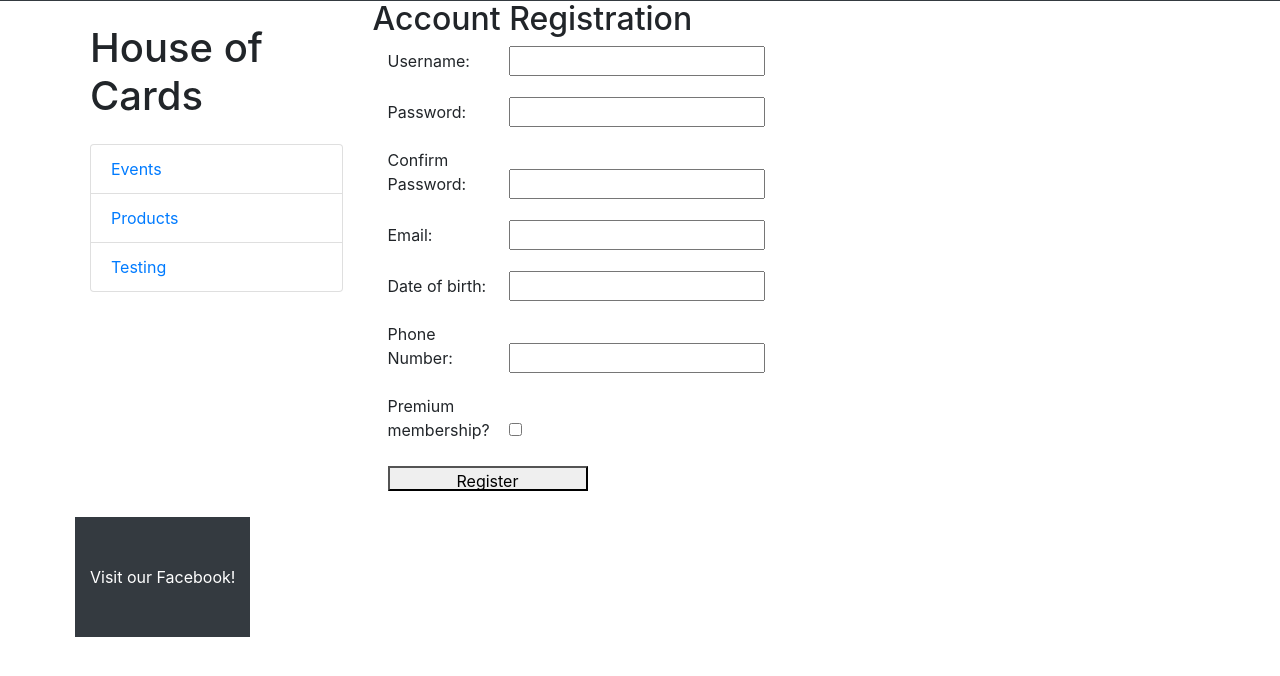
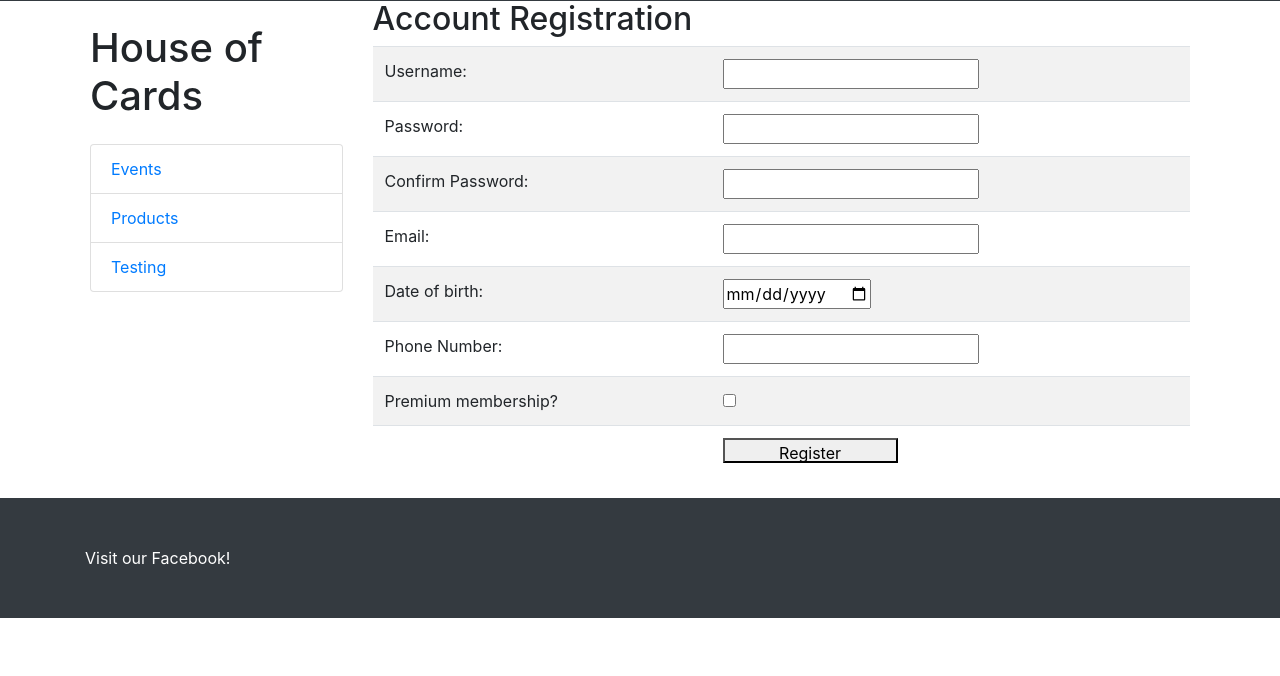
Before and after one commit to mupetmower/HouseOfCards, a Spring app: template src/main/resources/templates/userregister.html in a window 1280 px wide. Shown: the part 55-731 px from the top of the page. Run offline with Thymeleaf, Linux system fonts and the light colour scheme; the template is opened without the code that fills it, so the values that code supplies are empty; some of the project's set-up classes (security, data sources, template engines, error pages and the like) are left out, and stand-ins take their place; some libraries are stand-ins or nearby versions.

Commit message:
register update #892

```diff
--- a/src/main/resources/templates/userregister.html
+++ b/src/main/resources/templates/userregister.html
@@ -14,7 +14,8 @@
     source links are.  -->
 
     <!--/*/ <th:block th:include="fragments/headincludes :: head"></th:block> /*/-->
-
+    <!-- Bootstrap core CSS -->
+    <link href="../static/css/bootstrap.css"  th:href="@{/css/bootstrap.css}" rel="stylesheet">
 </head>
 <body>
 
@@ -40,16 +41,43 @@
 		<div class="col-lg-9">
 			<h2>Account Registration</h2>
 			<div>
-				<div class="form-group"> <label class="col-sm-2 control-label">Username: </label><input type="text" name="username"></div>
-				<div class="form-group"> <label class="col-sm-2 control-label">Password: </label><input type="text" name="password"></div>
-				<div class="form-group"> <label class="col-sm-2 control-label">Confirm Password: </label><input type="text" name="confirmpassword"></div>
-				<div class="form-group"> <label class="col-sm-2 control-label">Email: </label><input type="text" name="email"></div>
-				<div class="form-group"> <label class="col-sm-2 control-label">Date of birth: </label><input type="text" name="dateofbirth"></div>
-				<div class="form-group"> <label class="col-sm-2 control-label">Phone Number: </label><input type="text" name="phonenumber"></div>
-				<div class="form-group"> <label class="col-sm-2 control-label">Premium membership? </label><input type="checkbox" name="premium"></div>
-				<div class="form-group"> <label class="col-sm-2 control-label"><button type="button" name="register" style="height:25px;width:200px">Register</button></div>
 
 
+
+			<table class="table table-striped">
+				<tr>
+					<td>Username:</td>
+					<td><input type="text" name="username"></td>
+				</tr>
+				<tr>
+					<td>Password:</td>
+					<td><input type="text" name="password"></td>
+				</tr>
+				<tr>
+					<td>Confirm Password:</td>
+					<td><input type="text" name="confirmpassword"></td>
+				</tr>
+				<tr>
+					<td>Email:</td>
+					<td><input type="text" name="email"></td>
+				</tr>
+				<tr>
+					<td>Date of birth:</td>
+					<td><input type="date" name="dateofbirth"></td>
+				</tr>
+				<tr>
+					<td>Phone Number:</td>
+					<td><input type="text" name="phonenumber"></td>
+				</tr>
+				<tr>
+					<td>Premium membership? </td>
+					<td><input type="checkbox" name="premium"></td>
+				</tr>
+				<tr>
+					<td></td>
+					<td><button type="button" name="register" style="height:25px;width:175px">Register</button></td>
+				</tr>
+			</table>
 
 
 
@@ -61,7 +89,8 @@
 
     		<!-- Then end the content with the closing divs for container and row.. You can
     		Also add more rows after this if needed, but we shouldnt need to. -->
-
+    		</div>
+		</div>
     	</div>
     </div>
 
```
